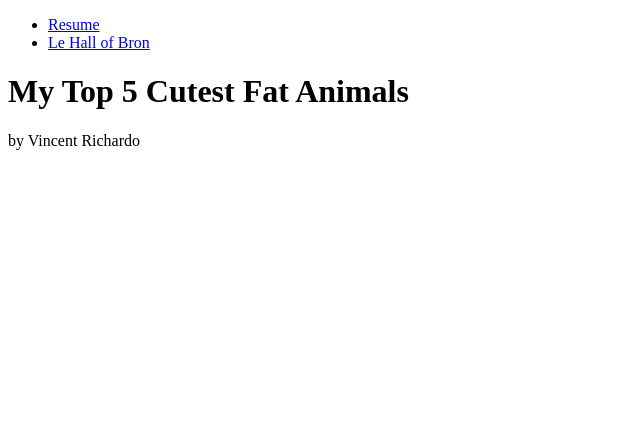
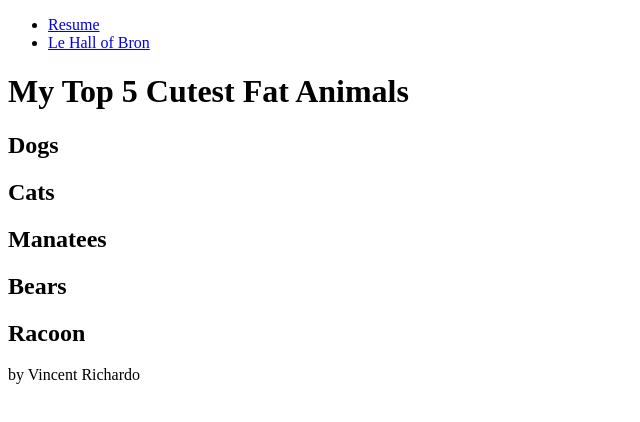
Before and after one commit to vrichardoIIT/ITMD361_Project1, a plain HTML site: page cutefatanimals.html in a window 1280 px wide. Shown: the whole page, without its empty margins (0-640 px from the left). Drawn offline with Linux system fonts and the light colour scheme.

Commit message:
5 fat animals

```diff
--- a/cutefatanimals.html
+++ b/cutefatanimals.html
@@ -17,7 +17,11 @@
     <h1>My Top 5 Cutest Fat Animals</h1>
   </header>
   <main>
-
+    <h2>Dogs</h2>
+    <h2>Cats</h2>
+    <h2>Manatees</h2>
+    <h2>Bears</h2>
+    <h2>Racoon</h2>
   </main>
   <footer>
     <p>by Vincent Richardo</p>
```
Also changed, not shown: images/FatBear.jpg (added), images/FatCat.jpg (added), images/FatDog.jpg (added), images/FatRacoon.jpg (added), images/fatmanatees.jpg (added).
